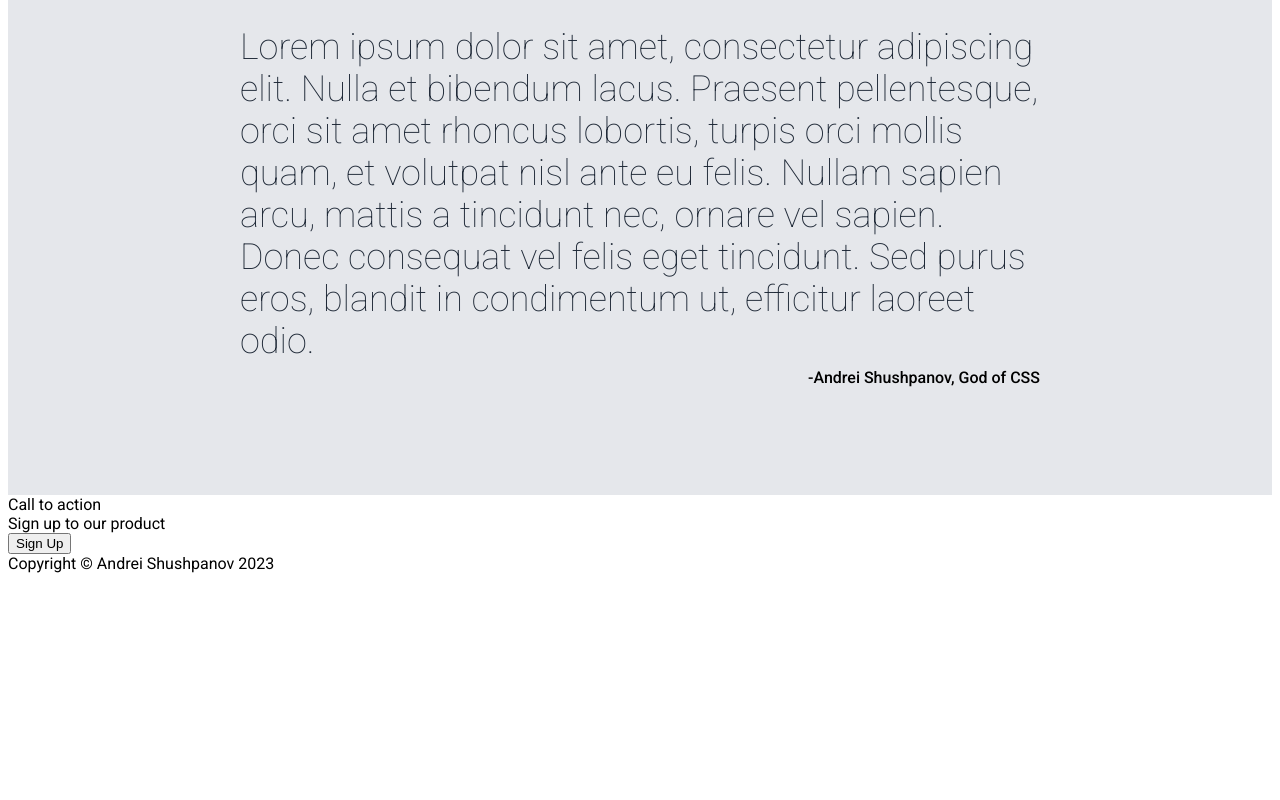
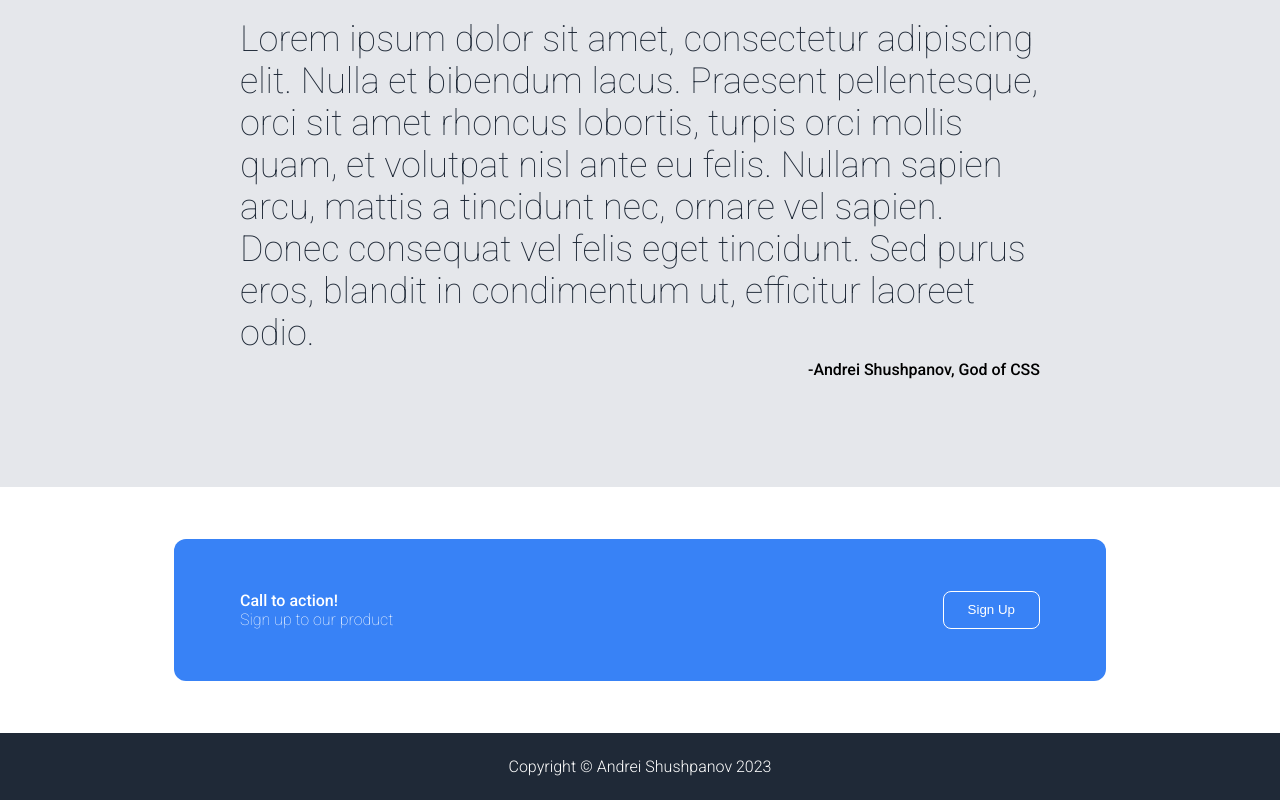
Before and after one commit to 95Shushi/project-landing-page, a plain HTML site: page index.html in a window 1280 px wide. Shown: the part 945-1745 px from the top of the page. Before the commit the page ends 1526 px from the top, so only its background shows below. Drawn offline with Linux system fonts and the light colour scheme.

Commit message:
Complete the template ver. of project

```diff
--- a/index.html
+++ b/index.html
@@ -55,10 +55,14 @@
         </div>
         <div class="cta">
             <div class="cta-content">
-                <p>Call to action</p>
-                <p class="cta-text">Sign up to our product</p>
+                <div class="cta-container">
+                    <div class="cta-text-container">
+                        <p class="cta-header">Call to action!</p>
+                        <p class="cta-text">Sign up to our product</p>
+                    </div>
+                    <button class="cta-btn">Sign Up</button>
+                </div>
             </div>
-            <button class="cta-btn">Sign Up</button>
         </div>
         <footer>
             Copyright © Andrei Shushpanov 2023
--- a/styles.css
+++ b/styles.css
@@ -2,6 +2,10 @@
 
 body {
    font-family: "Roboto", sans-serif;
+   margin: 0;
+   display: flex;
+   flex-direction: column;
+   height: 100vh;
 }
 
 p {
@@ -133,3 +137,51 @@ img.intro-img {
     margin-top: 6px;
     align-self: flex-end;
 }
+
+.cta {
+    display: flex;
+    justify-content: center;
+    align-items: center;
+    padding: 52px 12px;
+}
+
+.cta-content {
+    background-color: #3882F6;
+    width: 828px;
+    padding: 52px;
+    border-radius: 12px;
+}
+
+.cta-container {
+    display: flex;
+    justify-content: space-between;
+    max-width: 800px;
+    margin: 0 auto;
+}
+
+.cta-header {
+    font-weight: 500;
+    color: white;
+}
+
+.cta-text {
+    color: white;
+    font-weight: 100;
+}
+
+.cta-btn {
+    border-radius: 8px;
+    background-color: #3882F6;
+    color: white;
+    border: 1px solid white;
+    padding: 8px 24px;
+}
+
+footer {
+    text-align: center;
+    padding: 24px;
+    background-color: #1F2937;
+    color: white;
+    font-weight: 300;
+    margin-top: auto;
+}
```
